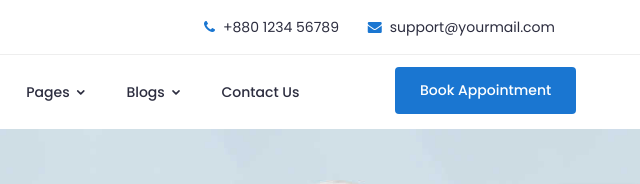
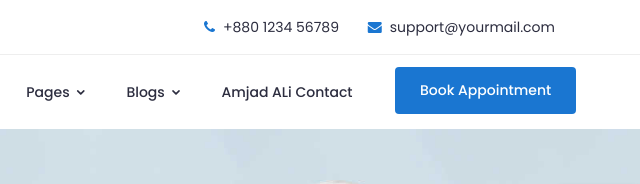
Before and after one commit to amjad-am/finalprojectcc, a plain HTML site: page index.html in a window 1280 px wide. Shown: the top 184 px of the page, 640-1280 px from the left. Drawn offline with Linux system fonts and the light colour scheme; a script that the page names is missing.

Commit message:
first commit final project

```diff
--- a/index.html
+++ b/index.html
@@ -142,7 +142,7 @@
 													<li><a href="blog-single.html">Blog Details</a></li>
 												</ul>
 											</li>
-											<li><a href="contact.html">Contact Us</a></li>
+											<li><a href="contact.html">Amjad ALi Contact</a></li>
 										</ul>
 									</nav>
 								</div>
```
